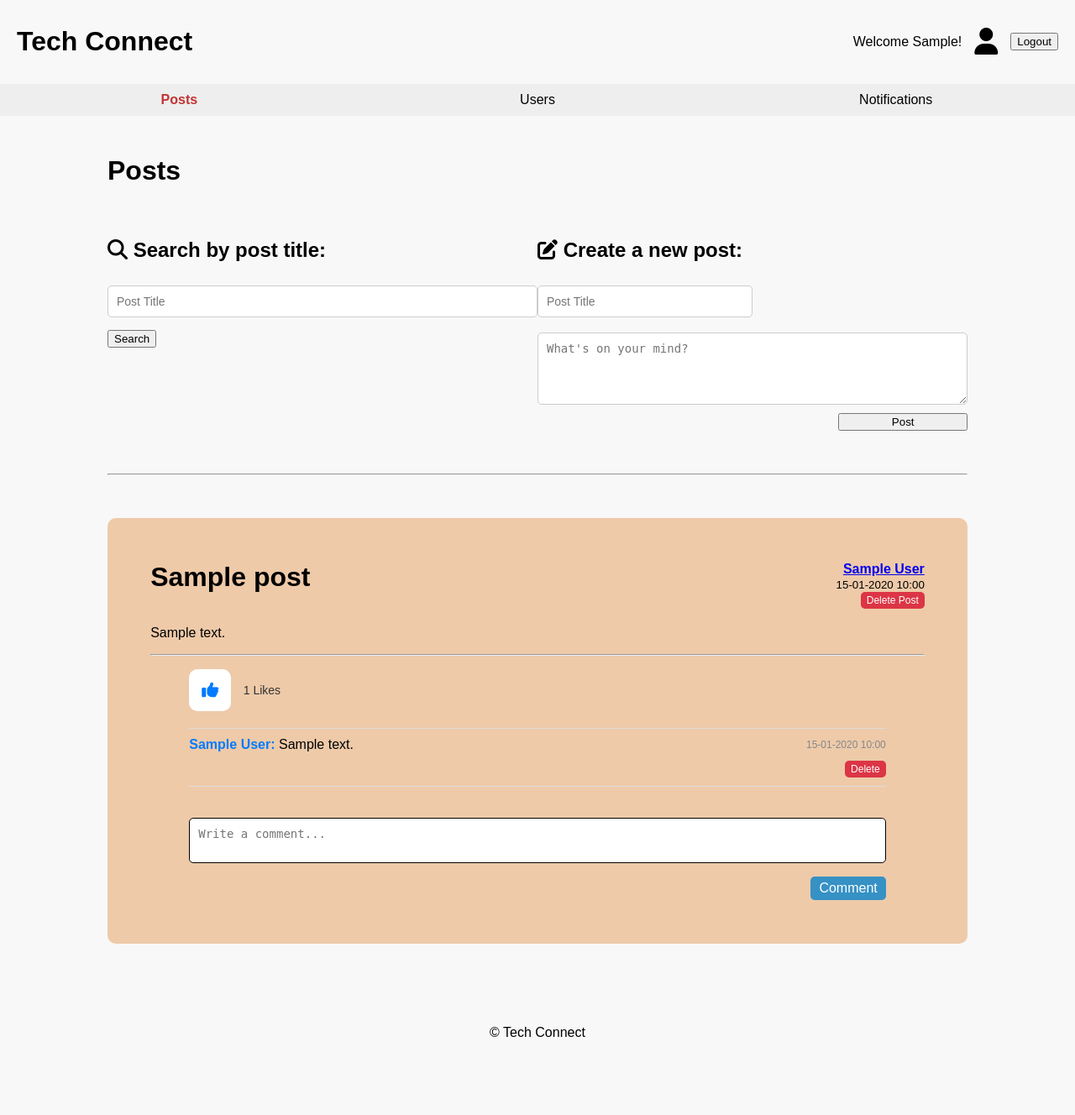
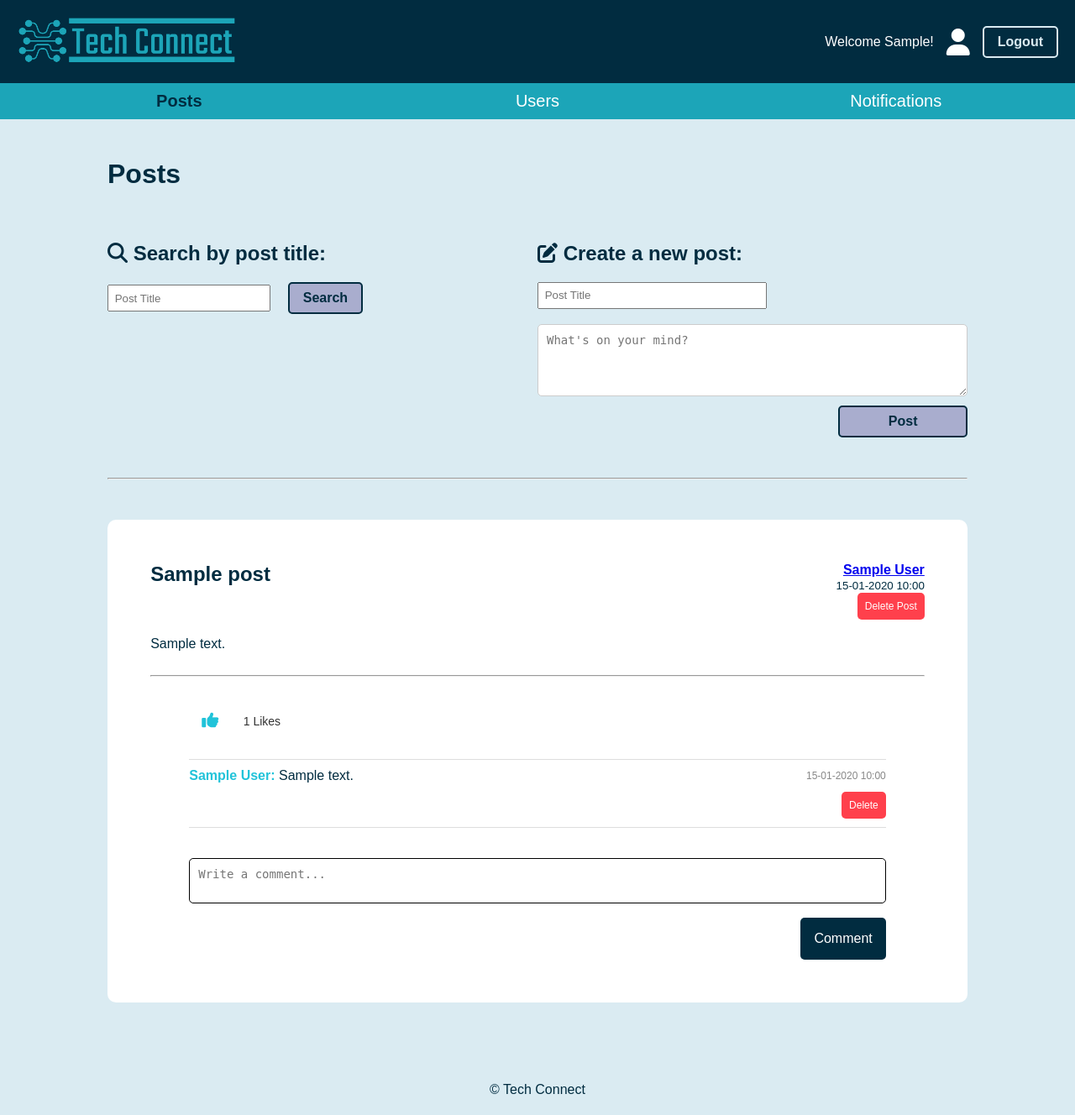
Before and after one commit to jodi-curtis/TechConnect, a Flask app: page / in a window 1280 px wide. Shown: the whole page at 84% size. Before the commit the page ends 1235 px from the top, so only its background shows below. Run offline with Flask 3, Linux system fonts and the light colour scheme; a user stored in the database is signed in; tables that the repository leaves empty hold one stand-in row (values such as "Sample post"); some libraries are stand-ins or nearby versions.

Commit message:
Added styling and search posts by title

```diff
--- a/app.py
+++ b/app.py
@@ -302,15 +302,25 @@ def notifications():
 @app.route("/", methods=['GET', 'POST'])
 @login_required
 def posts():
+    # Get the title search
+    search_title = request.args.get('title')
+
     # Get all posts order by date/time descending
-    posts = Post.query.order_by(Post.timestamp.desc()).all()
+    query = Post.query.order_by(Post.timestamp.desc())
+
+    # If there's a search term, filter posts by title
+    if search_title:
+        query = query.filter(Post.title.ilike(f"%{search_title}%"))
+
+    # Execute the query to get the posts
+    posts = query.all()
 
     # For each post check if the logged in user has liked it
     for post in posts:
         post.liked_by_current_user = Like.query.filter_by(user_id=current_user.id, post_id=post.id).first() is not None
 
     # Render index(posts) page and pass all posts
-    return render_template('index.html', posts=posts)
+    return render_template('index.html', posts=posts, search_title=search_title)
 
 # Create new post
 @app.route("/create_post", methods=['POST'])
--- a/static/css/style.css
+++ b/static/css/style.css
@@ -6,22 +6,27 @@ html, body {
 body {
     display: flex;
     flex-direction: column;
-    background-color: #f8f8f8;
-    color: #000000;
+    background-color: #daebf2;
+    color: #012c40;
     font-family:Arial, Helvetica, sans-serif
 }
 
 header{
     display: flex;
     flex-direction: column;
+    background-color: #012c40;
 }
 
 .header-top{
     display: flex;
     justify-content: space-between;
     align-items: center;
-    padding: 10px 20px;
-    background-color: #f8f8f8;
+    padding: 10px 10px;
+}
+
+.logo-container img {
+    height: 45px;
+    width: auto;
 }
 
 .header-links{
@@ -31,11 +36,29 @@ header{
 
 .header-links .items {
     margin-left: 15px;
-    color: #000000;
+    color: #ffffff;
+}
+
+#welcome-message{
+    display: none;
+}
+
+.responsive-icon {
+    font-size: 1.4em;
+}
+
+#logout-btn{
+    background-color: #012c40;
+    padding: 0.5em 1em;
+    border-radius: 5px;
+    color: #daebf2;
+    border: solid 2px #daebf2;
+    font-size: 0.8em;
+    font-weight: bold;
 }
 
 .main-nav {
-    background-color: #eee;
+    background-color: #1ca5b8;
 }
 
 .main-nav-links {
@@ -54,11 +77,12 @@ header{
 
 .main-nav-links li a {
     text-decoration: none;
-    color:#000000;
+    color:#ffffff;
+    font-size: 0.9em;
 }
 
 .main-nav-links li a.active{
-    color: #c23434;
+    color: #012c40;
     font-weight: bold;
 }
 
@@ -79,15 +103,159 @@ footer {
     padding-bottom: 2%;
 }
 
-#post-hr{
-    margin: 5% 0;
+.flashes{
+    list-style: none;
+    padding: 1%;
+    background-color: #b7b8b7;
+    border: dashed #df6c6c 2px;
 }
 
+/* Tabs */
+.tab {
+    overflow: hidden;
+}
+
+.tab .tablinks {
+    background-color: #ffffff;
+    float: left;
+    border: 1px solid #dddddd;
+    outline: none;
+    cursor: pointer;
+    padding: 14px 16px;
+    font-size: 17px;
+    border-top-left-radius: 5px;
+    border-top-right-radius: 5px;
+}
+
+.tab .notification-tabs{
+    width: 20%;
+}
+
+.tab .user-tabs{
+    width: 50%;
+}
+
+.tab button:hover {
+    background-color: #dddddd;
+}
+
+.tab button.active {
+    background-color: #cccccc;
+    color:#dc3545;
+    font-weight: bold;
+}
+
+.tabcontent {
+    display: none;
+    padding: 2%;
+    border: 1px solid #cccccc;
+    background-color: #ffffff;
+}
+
+
+
+/*********************** Index (Posts) ******************************/
+/* Top of Posts page */
+.search-and-post{
+    display: flex;
+    flex-direction: column;
+    justify-content: space-between;
+}
+
+.search-form, .create-post-form {
+    flex: 1;
+}
+
+.search-form button{
+    background-color: #a9adce;
+    padding: 0.5em 1em;
+    border-radius: 5px;
+    color: #012c40;
+    border: solid 2px #012c40;
+    font-size: 1em;
+    font-weight: bold;
+    margin-left: 1em;
+    cursor: pointer;
+}
+
+.search-form button:hover{
+    background-color: #012c40;
+    color: #a9adce;
+    border: solid 2px #a9adce;
+}
+
+.search-form button:active{
+    box-shadow: 0 5px #666;
+    transform: translateY(4px);
+}
+
+.search-form input{
+    padding: 0.5em;
+}
+
+/* Create Post Form */
+.create-post-form{
+    display: flex;
+    flex-direction: column;
+}
+
+.create-post-form input[type="text"]{
+    width: 50%;
+    margin-bottom: 2%;
+    padding: 0.5em;
+}
+
+.create-post-form textarea{
+    margin-bottom: 2%;
+}
+
+.create-post-form button{
+    width: 100%;
+    margin-top: 1em;
+    background-color: #a9adce;
+    padding: 0.5em;
+    border-radius: 5px;
+    color: #012c40;
+    border: solid 2px #012c40;
+    font-size: 1em;
+    font-weight: bold;
+    cursor: pointer;
+}
+
+.create-post-form button:hover{
+    background-color: #012c40;
+    color: #a9adce;
+    border: solid 2px #a9adce;
+}
+
+.create-post-form button:active{
+    box-shadow: 0 5px #666;
+    transform: translateY(4px);
+}
+
+#post-hr{
+    margin: 3em 0;
+}
+
+#filtered-msg{
+    background-color: #1ca5b8;
+    color: #ffffff;
+    padding: 1em;
+    margin-bottom: 3em;
+}
+
+#filtered-msg a{
+    margin-left: 1em;
+    color: #ffffff;
+    font-weight: bold;
+}
+
+
 .post{
-    background-color: #eecaa9;
+    background-color: #ffffff;
     border-radius: 10px;
     padding: 5%;
-    margin-bottom: 5%;
+    margin-bottom: 3em;
 }
 
 .post-header{
@@ -99,6 +267,7 @@ footer {
 .post-title{
     flex: 1;
     margin: 0;
+    font-size: 1.5em;
 }
 
 .user-info{
@@ -111,45 +280,13 @@ footer {
 
 .post-content{
     margin-top: 20px;
+    font-size: 1em;
 }
 
-.flashes{
-    list-style: none;
-    padding: 1%;
-    background-color: #b7b8b7;
-    border: dashed #df6c6c 2px;
+.post hr{
+    margin: 1.75em 0;
+    background-color: #0056b3;
 }
-
-/* Top of Posts page */
-.search-and-post{
-    display: flex;
-    justify-content: space-between;
-}
-
-.search-form, .create-post-form {
-    flex: 1;
-}
-
-/* Create Post Form */
-.create-post-form{
-    display: flex;
-    flex-direction: column;
-}
-
-.create-post-form input[type="text"]{
-    width: 50%;
-    margin-bottom: 2%;
-}
-
-.create-post-form textarea{
-    margin-bottom: 2%;
-}
-
-.create-post-form button{
-    width: 30%;
-    margin-left: auto;
-}
-
 
 /* Likes and Comments */
 .post-likes-comments {
@@ -163,7 +300,7 @@ footer {
 
 .like-button {
     background-color: #ffffff;
-    color: #007bff;
+    color: #21c3d9;
     border: none;
     border-radius: 5px;
     padding: 5px 10px;
@@ -217,7 +355,7 @@ footer {
 }
 
 .comment-item strong {
-    color: #007bff;
+    color: #21c3d9;
 }
 
 .comment-item small {
@@ -236,11 +374,11 @@ footer {
 }
 
 .delete-button {
-    background-color: #dc3545;
+    background-color: #ff404c;
     color: white;
     border: none;
     border-radius: 5px;
-    padding: 3px 7px;
+    padding: 0.5em;
     font-size: 12px;
     cursor: pointer;
 }
@@ -272,21 +410,21 @@ footer {
 
 .add-comment-form button {
     align-self: flex-end;
-    background-color: #3691c5;
+    background-color: #012c40;
     color: white;
     border: none;
     border-radius: 5px;
-    padding: 5px 10px;
+    padding: 0.5em;
     font-size: 16px;
     cursor: pointer;
+    margin-top: 0 1em;
 }
-
 .add-comment-form button:hover {
-    background-color: #216288;
+    background-color: #21c3d9;
 }
 
 
-/* Users */
+/************************************ Users ********************************/
 .user{
     background-color: #91a3a2;
     border-radius: 5px;
@@ -544,7 +641,7 @@ label {
     color: #333333;
 }
 
-input[type="text"], textarea {
+.edit-profile-container input[type="text"], textarea {
     width: 100%;
     padding: 10px;
     font-size: 14px;
@@ -581,12 +678,67 @@ input[type="checkbox"] {
     width: 100%;
 }
 
-.submit-btn:hover {
+.edit-profile-container .submit-btn:hover {
     background-color: #218838;
 }
 
+@media (min-width: 600px) {
+    #welcome-message{
+        display: block;
+    }
+
+    .responsive-icon {
+        font-size: 1.75em;
+    }
+
+    .logo-container img {
+        height: 60px;
+    }
+
+    .header-top{
+        padding: 10px 20px;
+    }
+
+    #logout-btn{
+        font-size: 1em;
+    }
+
+    .main-nav-links li a {
+        font-size: 1em;
+    }
+
+    .create-post-form button{
+        width: 30%;
+        margin-left: auto;
+        margin-top: 0em;
+    }
+
+    .delete-button {
+        padding: 0.75em;
+    }
+
+    .add-comment-form button {
+        padding: 1em;
+    }
+}
 
 @media (min-width: 1100px) {
+    .logo-container img {
+        height: 75px;
+    }
+
+    .responsive-icon {
+        font-size: 2em;
+    }
+
+    .main-nav-links li a {
+        font-size: 1.25em;
+    }
+
+    .search-and-post{
+        flex-direction: row;
+    }
+
     .user-contact-info {
         flex-direction: row;
     }
--- a/templates/base.html
+++ b/templates/base.html
@@ -12,13 +12,17 @@
     <!--Header-->
     <header>
         <div class="header-top">
-            <h1>Tech Connect</h1>
+            <div class="logo-container">
+                <a href="{{ url_for('posts') }}">
+                    <img src="{{ url_for('static', filename='images/logo.png') }}" alt="Tech Connect Logo" class="logo">
+                </a>
+            </div>
             <div class="header-links">
                 {% if current_user.is_authenticated %}
-                    <p class="items">Welcome {{ current_user.profile.first_name }}!</p>
-                    <a href="{{ url_for('profile', user_id=current_user.id) }}" class="items"><i class="fa-solid fa-user fa-2xl"></i></a>
+                    <p class="items" id="welcome-message">Welcome {{ current_user.profile.first_name }}!</p>
+                    <a href="{{ url_for('profile', user_id=current_user.id) }}" class="items"><i class="fa-solid fa-user responsive-icon"></i></a>
                     <form action="{{ url_for('logout_action') }}" method="POST" class="items">
-                        <button type="submit">Logout</button>
+                        <button id="logout-btn" type="submit">Logout</button>
                     </form>
                 {% else %}
                     <a href="{{ url_for('register') }}" class="items">Register</a>
--- a/templates/index.html
+++ b/templates/index.html
@@ -6,10 +6,10 @@
 
 <div class="search-and-post">
 <!-- Form to search for post -->
-<form class="search-form">
+<form class="search-form" method="GET" action="{{ url_for('posts') }}">
     <h2><i class="fa-solid fa-magnifying-glass"></i> Search by post title:</h2>
     <!-- Search Title input -->
-    <input type="text" name="title" placeholder="Post Title" required>
+    <input type="text" name="title" placeholder="Post Title">
     <!-- Search button -->
     <button type="submit">Search</button>
 </form>
@@ -30,6 +30,10 @@
 
 
 <hr id="post-hr">
+
+{% if search_title %}
+    <p id="filtered-msg">Posts filtered by titles which contain '{{ search_title }}' <a href="{{ url_for('posts') }}">Show all posts</a></p>
+{% endif %}
 
 <!-- If posts exist -->
 {% if posts %}
```
Also changed, not shown: other parts of static/css/style.css (+33 -69 lines), static/images/logo.png (added).
